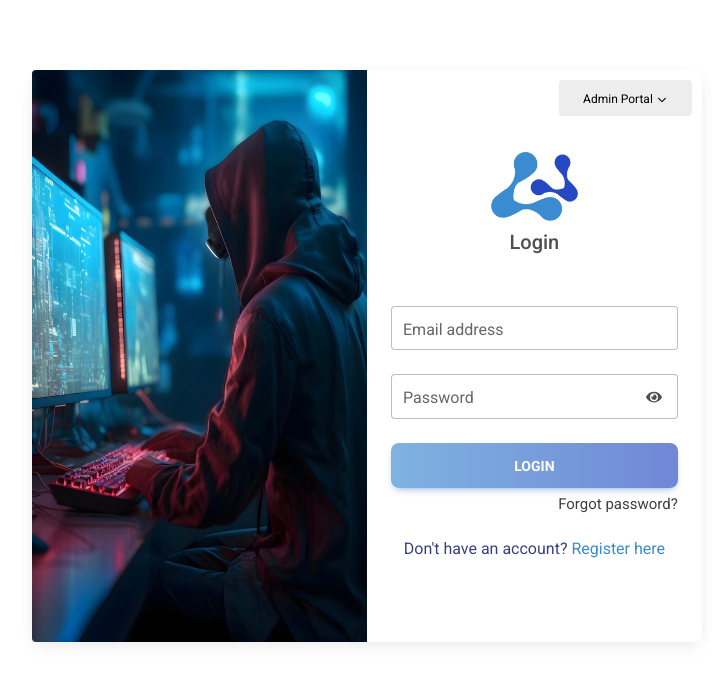
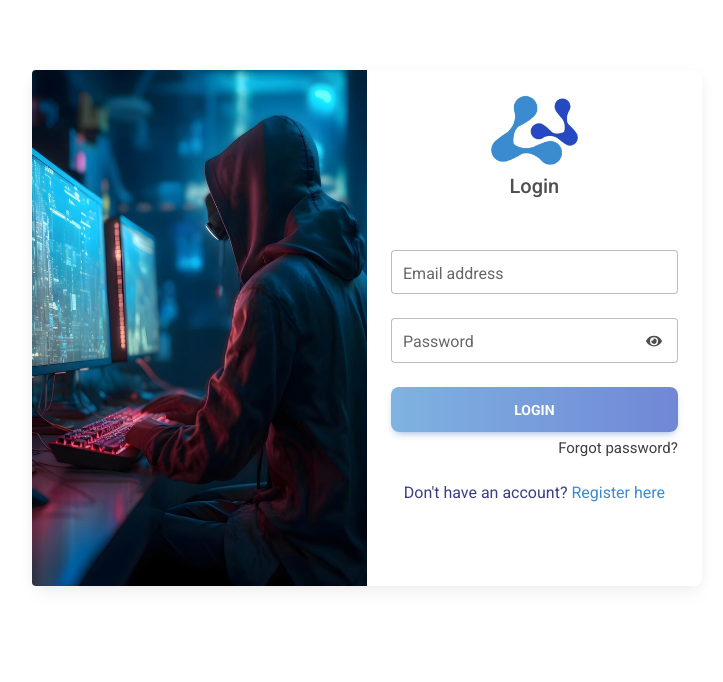
Before and after one commit to Abdulbasit110/fruadShieldClient, a React (Create React App) app: page / in a window 1280 px wide. Shown: the top 682 px of the page, without its empty margins (273-996 px from the left). Built offline with nearby package versions, Linux system fonts and the light colour scheme; no server answers.

Commit message:
Update API configuration and routes; change default API base URL and rename registration endpoint from '/auth/register' to '/auth/signup'. Remove unused Admin Portal button from Login component for cleaner UI.

```diff
--- a/src/api/config.js
+++ b/src/api/config.js
@@ -2,7 +2,7 @@
 
 // Base URL for API endpoints
 const API_BASE_URL =
-  process.env.REACT_APP_API_BASE_URL || "http://localhost:5000/api";
+  process.env.REACT_APP_API_BASE_URL || "http://localhost:5000";
 
 // Default request timeout in milliseconds
 const REQUEST_TIMEOUT = 30000;
--- a/src/api/routes.js
+++ b/src/api/routes.js
@@ -8,7 +8,7 @@
 // Auth endpoints
 const AUTH = {
   LOGIN: "/auth/login",
-  REGISTER: "/auth/register",
+  REGISTER: "/auth/signup",
   REFRESH_TOKEN: "/auth/refresh-token",
   FORGOT_PASSWORD: "/auth/forgot-password",
   RESET_PASSWORD: "/auth/reset-password",
--- a/src/pages/Login/Login.jsx
+++ b/src/pages/Login/Login.jsx
@@ -80,29 +80,6 @@ const Login = () => {
           </MDBCol>
 
           <MDBCol md="6">
-            <div
-              style={{
-                display: "flex",
-                justifyContent: "flex-end",
-                margin: "10px",
-              }}
-            >
-              <MDBBtn
-                style={{
-                  boxShadow: "none",
-                  background: "#ededed",
-                  color: "black",
-                  fontWeight: "400",
-                  textTransform: "none",
-                }}
-              >
-                Admin Portal{" "}
-                <span>
-                  <IoIosArrowDown />
-                </span>
-              </MDBBtn>
-            </div>
-
             <MDBCardBody className="d-flex flex-column">
               <div className="text-center">
                 <img src="/logo.png" style={{ width: "88px" }} alt="logo" />
```
